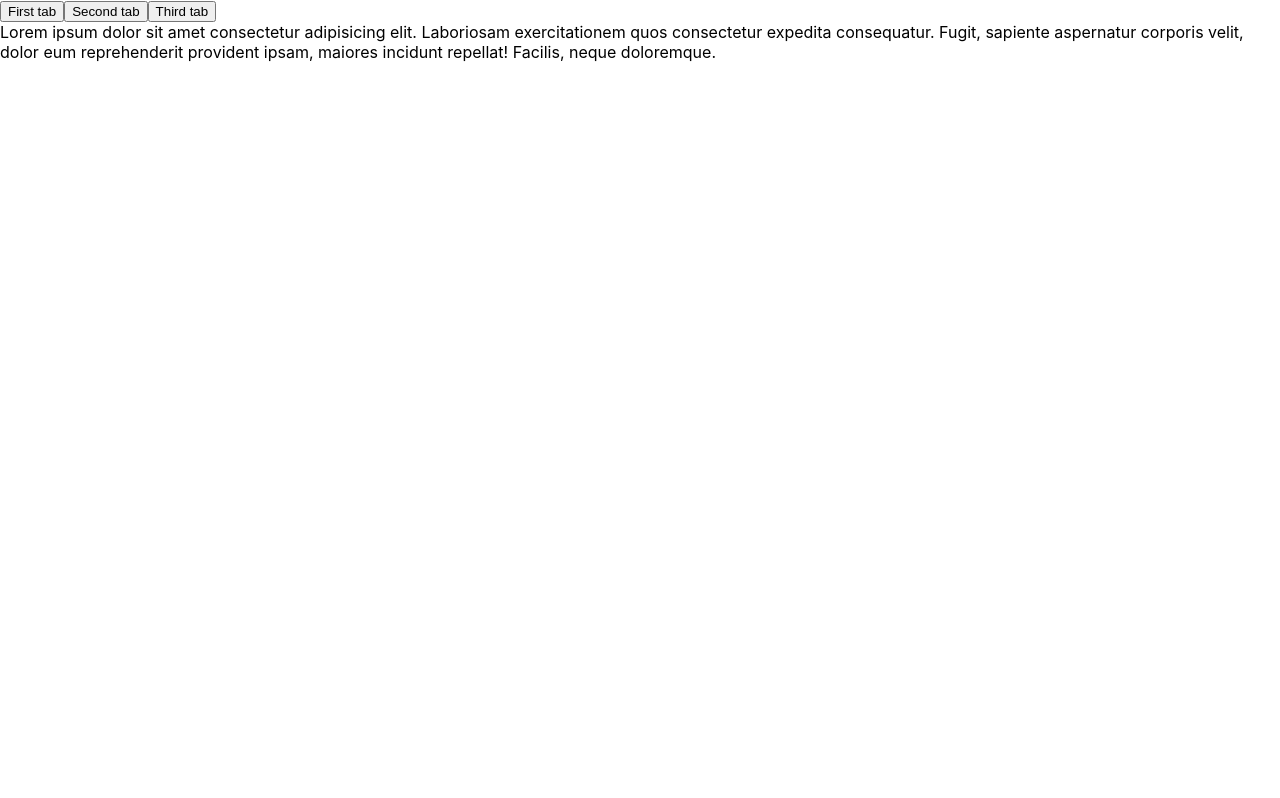
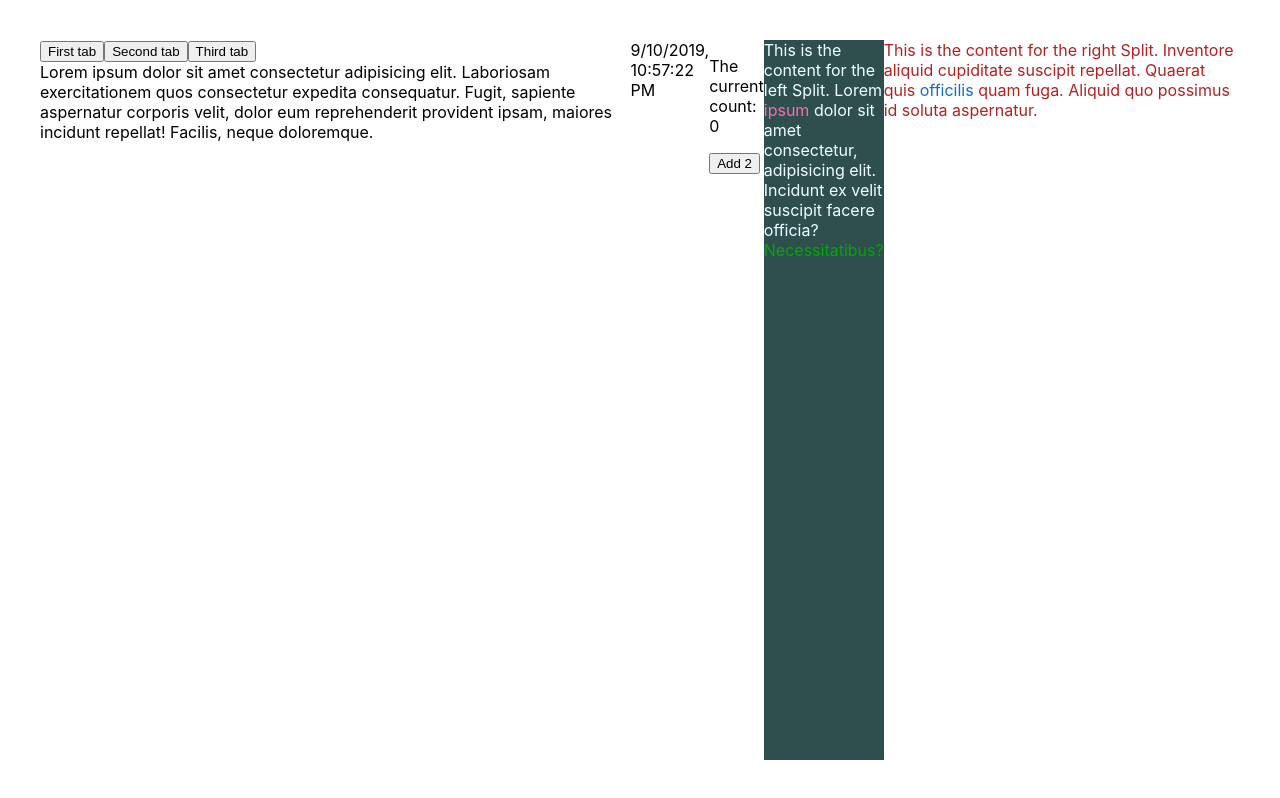
Before and after one commit to staysee/react-playground, a React (Create React App) app: page / in a window 1280 px wide. Built offline with nearby package versions, Linux system fonts and the light colour scheme.

Commit message:
Tabs component working

```diff
--- a/src/App.css
+++ b/src/App.css
@@ -13,3 +13,7 @@
     background-color: white;
     color: firebrick;
 }
+
+.DateCounter, .Splits {
+    display: block;
+}
--- a/src/App.js
+++ b/src/App.js
@@ -1,5 +1,4 @@
 import React from 'react';
-
 import Split from './composition/Split';
 import Tooltip from './composition/Tooltip';
 import TheDate from './state/TheDate'
@@ -7,6 +6,15 @@ import Counter from './state/Counter'
 import Tabs from './state/Tabs'
 
 import './App.css';
+
+const tabsProp = [
+  { name: 'First tab',
+    content: 'Lorem ipsum dolor sit amet consectetur adipisicing elit. Laboriosam exercitationem quos consectetur expedita consequatur. Fugit, sapiente aspernatur corporis velit, dolor eum reprehenderit provident ipsam, maiores incidunt repellat! Facilis, neque doloremque.' },
+  { name: 'Second tab',
+    content: 'Laboriosam exercitationem quos consectetur expedita consequatur. Fugit, sapiente aspernatur corporis velit, dolor eum reprehenderit provident ipsam, maiores incidunt repellat! Facilis, neque doloremque. Lorem ipsum dolor sit amet consectetur adipisicing elit.' },
+  { name: 'Third tab',
+    content: 'Fugit, sapiente aspernatur corporis velit, dolor eum reprehenderit provident ipsam, maiores incidunt repellat! Facilis, neque doloremque. Lorem ipsum dolor sit amet consectetur adipisicing elit. Laboriosam exercitationem quos consectetur expedita consequatur.' },
+];
 
 //make 2 tooltips here and another inside the App directly
 const firstTooltip = (
@@ -21,58 +29,34 @@ const secondTooltip = (
   </Tooltip>
 )
 
-const tabsProp = [
-  { name: 'First tab',
-    content: 'Lorem ipsum dolor sit amet consectetur adipisicing elit. Laboriosam exercitationem quos consectetur expedita consequatur. Fugit, sapiente aspernatur corporis velit, dolor eum reprehenderit provident ipsam, maiores incidunt repellat! Facilis, neque doloremque.' },
-  { name: 'Second tab',
-    content: 'Laboriosam exercitationem quos consectetur expedita consequatur. Fugit, sapiente aspernatur corporis velit, dolor eum reprehenderit provident ipsam, maiores incidunt repellat! Facilis, neque doloremque. Lorem ipsum dolor sit amet consectetur adipisicing elit.' },
-  { name: 'Third tab',
-    content: 'Fugit, sapiente aspernatur corporis velit, dolor eum reprehenderit provident ipsam, maiores incidunt repellat! Facilis, neque doloremque. Lorem ipsum dolor sit amet consectetur adipisicing elit. Laboriosam exercitationem quos consectetur expedita consequatur.' },
-];
-
 class App extends React.Component {
+  static defaultProp = {
+    step: 1
+  }
   render() {
     return (
-      <div>
+      <div className="App">
         <Tabs tabs={tabsProp} />
+
+
+        <TheDate />
+        <Counter count={123} step={2} />
+
+        <Split className='left' flexBasis='2'>
+          This is the content for the left Split. Lorem {firstTooltip} dolor sit amet consectetur, adipisicing elit. Incidunt ex velit suscipit facere officia?<br />
+          {/*make another tooltip directly inside the App */}
+          <Tooltip message = 'one more tooltip message'>
+            Necessitatibus?
+          </Tooltip>
+        </Split>
+
+        <Split className='right'>
+          This is the content for the right Split. Inventore aliquid cupiditate suscipit repellat. Quaerat quis {secondTooltip} quam fuga. Aliquid quo possimus id soluta aspernatur.
+        </Split>
+
       </div>
     )
   }
 }
 
-
-// function App() {
-//   return (
-//     <main className='App'>
-//       <Split className='left' flexBasis='2'>
-//       This is the content for the left Split. Lorem {firstTooltip} dolor sit amet consectetur, adipisicing elit. Incidunt ex velit suscipit facere officia?<br />
-//         {/*make another tooltip directly inside the App */}
-//         <Tooltip message = 'one more tooltip message'>
-//           Necessitatibus?
-//         </Tooltip>
-//       </Split>
-
-//       <Split className='right'>
-//       This is the content for the right Split. Inventore aliquid cupiditate suscipit repellat. Quaerat quis {secondTooltip} quam fuga. Aliquid quo possimus id soluta aspernatur.
-//       </Split>
-//     </main>
-//   );
-// }
-
-// class App extends React.Component {
-//   static defaultProp = {
-//     step: 1
-//   }
-//   render() {
-//     return (
-//       <main className='App'>
-//         <TheDate />
-//         <Counter count={123} step={2} />
-//       </main>
-//     )
-
-//   }
-// }
-
-
 export default App;
--- a/src/state/Tabs.js
+++ b/src/state/Tabs.js
@@ -9,21 +9,21 @@ class Tabs extends React.Component {
         currentTabIndex: 0
     }
 
-    handleButtonClick = (index) => {
-        // console.log('button clicked!', {index})
-        this.setState({ currentTabIndex: index})
+    handleButtonClick(index){
+        console.log('button clicked!', {index})
+        this.setState({ currentTabIndex: index })
     }
 
     renderButtons() {
         return this.props.tabs.map((tab, index) => (
-            <button key={index} onClick={this.handleButtonClick}>
+            <button key={index} onClick={ () => this.handleButtonClick(index)}>
                 {tab.name}
             </button>
         ))
     }
 
     renderContent() {
-        const currentTab = this.props.tabs[this.state.currentTabIndex];
+        const currentTab = this.props.tabs[this.state.currentTabIndex]
         return (
             <div className='content'>
                 {currentTab.content}
```
Also changed, not shown: 2 other files (tests, documents, lock files or other folders).
